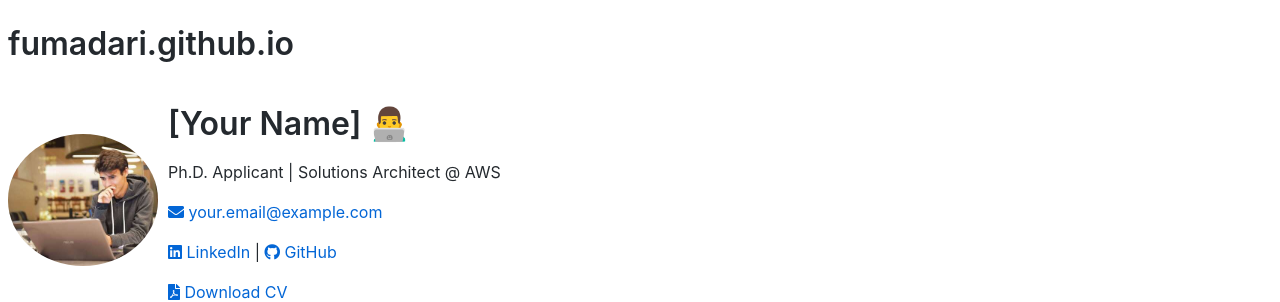
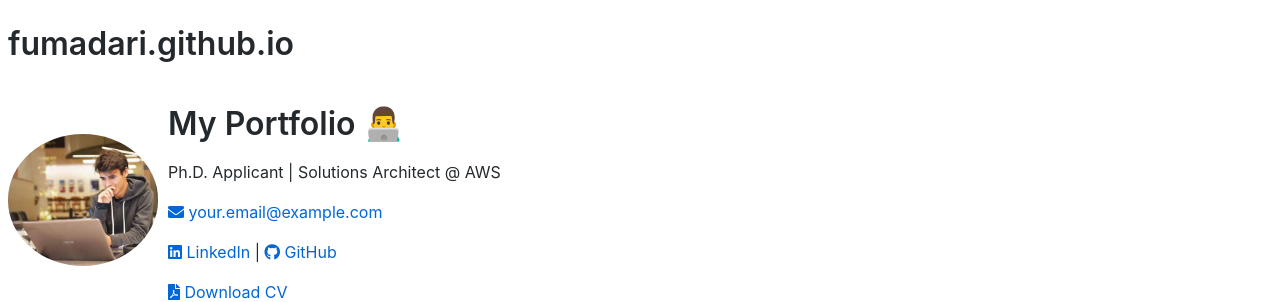
Before and after one commit to fumadari/fumadari.github.io, a Jekyll site: the page built from index.md, in a window 1280 px wide. Shown: the top 302 px of the page. Built offline with Jekyll 4.4.1, drawn with Linux system fonts in a browser that asks for light colours.

Commit message:
Update index.md

```diff
--- a/index.md
+++ b/index.md
@@ -1,12 +1,12 @@
 ---
 layout: default
-title: "Your Name"
+title: "My Portfolio"
 ---
 
 <div style="display: flex; align-items: center; margin-bottom: 20px;">
   <img src="assets/images/profile.jpg" alt="Profile Image" style="border-radius: 50%; width: 150px; margin-right: 10px;">  <!-- Changed margin-right from 20px to 10px -->
   <div>
-    <h1>[Your Name] 👨‍💻</h1>
+    <h1> My Portfolio 👨‍💻</h1>
     <p>Ph.D. Applicant | Solutions Architect @ AWS</p>
     <p><a href="mailto:your.email@example.com"><i class="fas fa-envelope"></i> your.email@example.com</a></p>
     <p><a href="https://linkedin.com/in/your-profile"><i class="fab fa-linkedin"></i> LinkedIn</a> |
```
